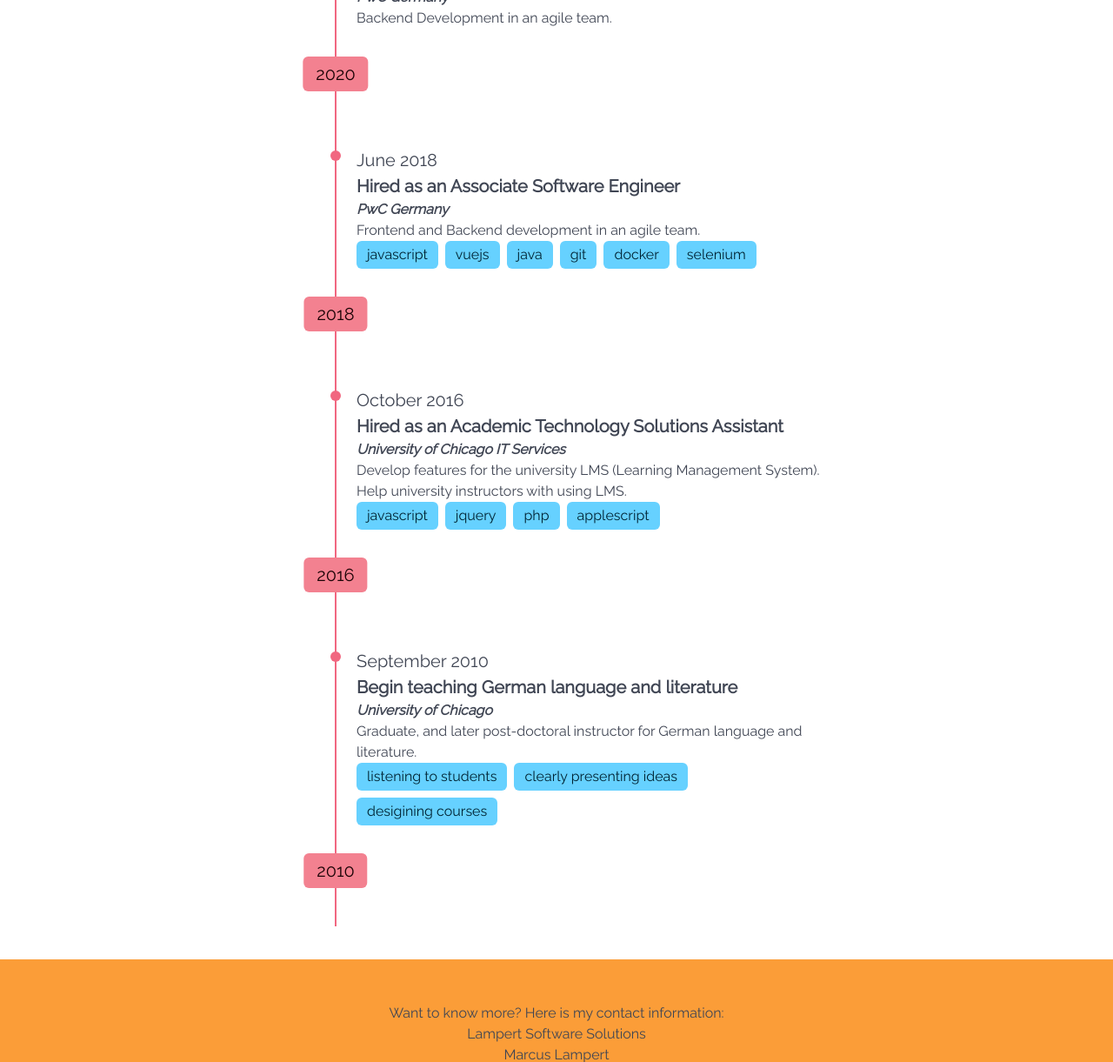
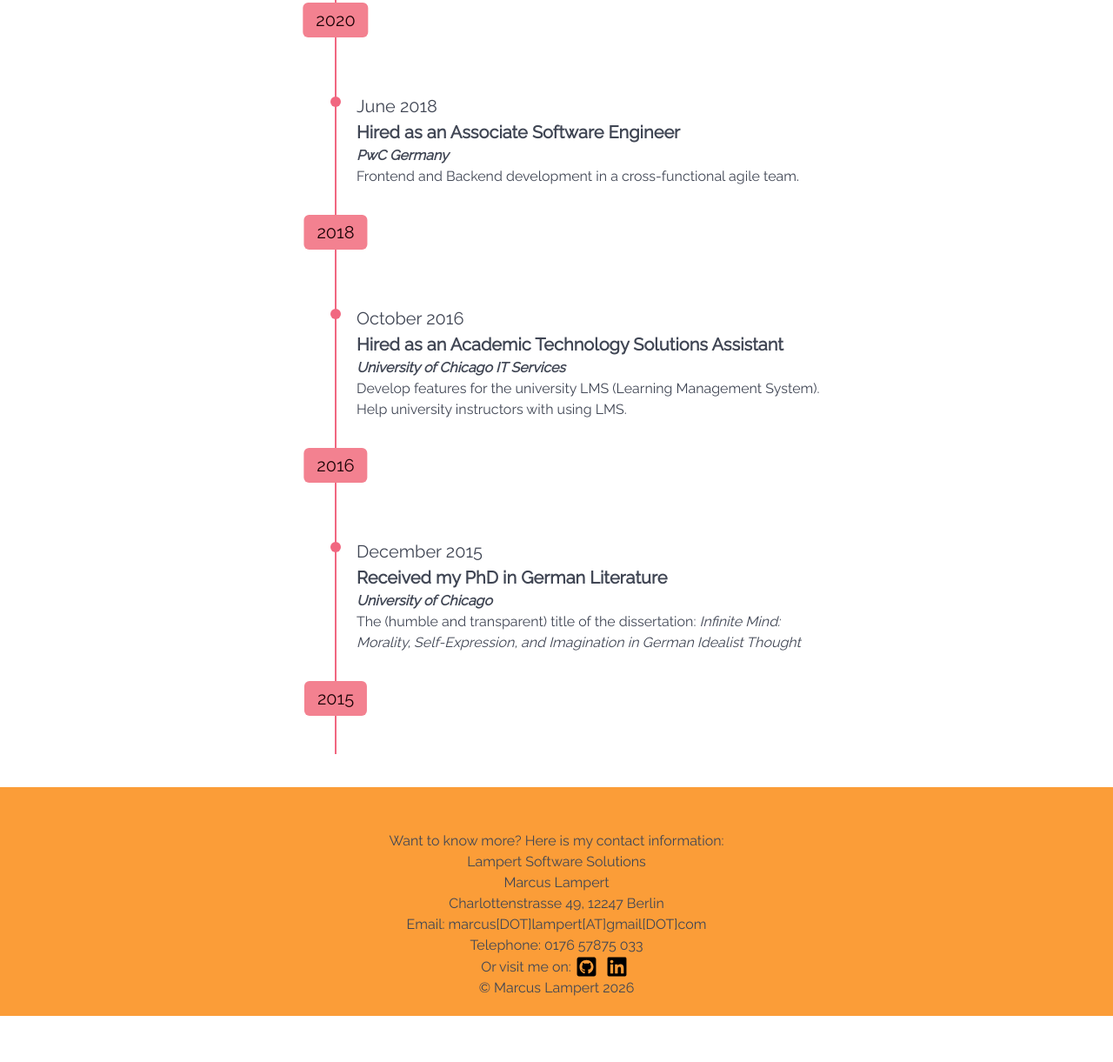
Before and after one commit to mlampert84/portfolio, a Gatsby site: page / in a window 1280 px wide. Shown: the part 3726-4947 px from the top of the page at 87% size. After the commit the page ends 4894 px from the top, so only its background shows below. Built offline with nearby package versions, Linux system fonts and the light colour scheme; Gatsby itself is replaced by a stand-in of ours.

Commit message:
Improved timeline

```diff
--- a/src/components/timeline.js
+++ b/src/components/timeline.js
@@ -41,9 +41,9 @@ function renderWorkItem(item) {
         <p className="event">{item.event}</p>
         <p className="institution">{item.institution}</p>
         {item.description.map(d => (
-          <p key={d}>{d}</p>
+          <p key={d} dangerouslySetInnerHTML={{ __html: d }} />
         ))}
-        {renderTags(item.skills)}
+        {/* {renderTags(item.skills)} */}
       </div>
     </div>
   )
--- a/src/data/timeline-content.js
+++ b/src/data/timeline-content.js
@@ -4,9 +4,8 @@ const content = [
     type: "position",
     institution: "Berlin-Brandenburg Academy of Sciences and Humanities",
     date: "May 2021",
-    event: "Hired as a software engineer for academic research projects",
-    description: ["Web Developer"],
-    skills: ["Laravel","Vue", "Typescript", "Docker"],
+    event: "Hired as a research software engineer",
+    description: ["Wissenschaftliche Mitarbeiter (Research Associate), responsible for providing technical infrastructure for diverse research projcets"],
   },
   { type: "year", year: "2021" },
   {
@@ -14,8 +13,7 @@ const content = [
     institution: "PwC Germany",
     date: "October 2020",
     event: "Promoted to Senior Associate Software Engineer",
-    description: ["Backend Development in an agile team."],
-    skills: [],
+    description: [],
   },
   { type: "year", year: "2020" },
   {
@@ -23,8 +21,7 @@ const content = [
     institution: "PwC Germany",
     date: "June 2018",
     event: "Hired as an Associate Software Engineer",
-    description: ["Frontend and Backend development in an agile team."],
-    skills: ["javascript", "vuejs", "java", "git", "docker", "selenium"],
+    description: ["Frontend and Backend development in a cross-functional agile team."],
   },
   { type: "year", year: "2018" },
   {
@@ -36,24 +33,18 @@ const content = [
       "Develop features for the university LMS (Learning Management System).",
       "Help university instructors with using LMS.",
     ],
-    skills: ["javascript", "jquery", "php", "applescript"],
   },
   { type: "year", year: "2016" },
   {
     type: "position",
     institution: "University of Chicago",
-    date: "September 2010",
-    event: "Begin teaching German language and literature",
+    date: "December 2015",
+    event: "Received my PhD in German Literature",
     description: [
-      "Graduate, and later post-doctoral instructor for German language and literature.",
-    ],
-    skills: [
-      "listening to students",
-      "clearly presenting ideas",
-      "desigining courses",
+      "The (humble and transparent) title of the dissertation: <i>Infinite Mind: Morality, Self-Expression, and Imagination in German Idealist Thought</i>"
     ],
   },
-  { type: "year", year: "2010" },
+  { type: "year", year: "2015" },
 ]
 
 export default content
```
